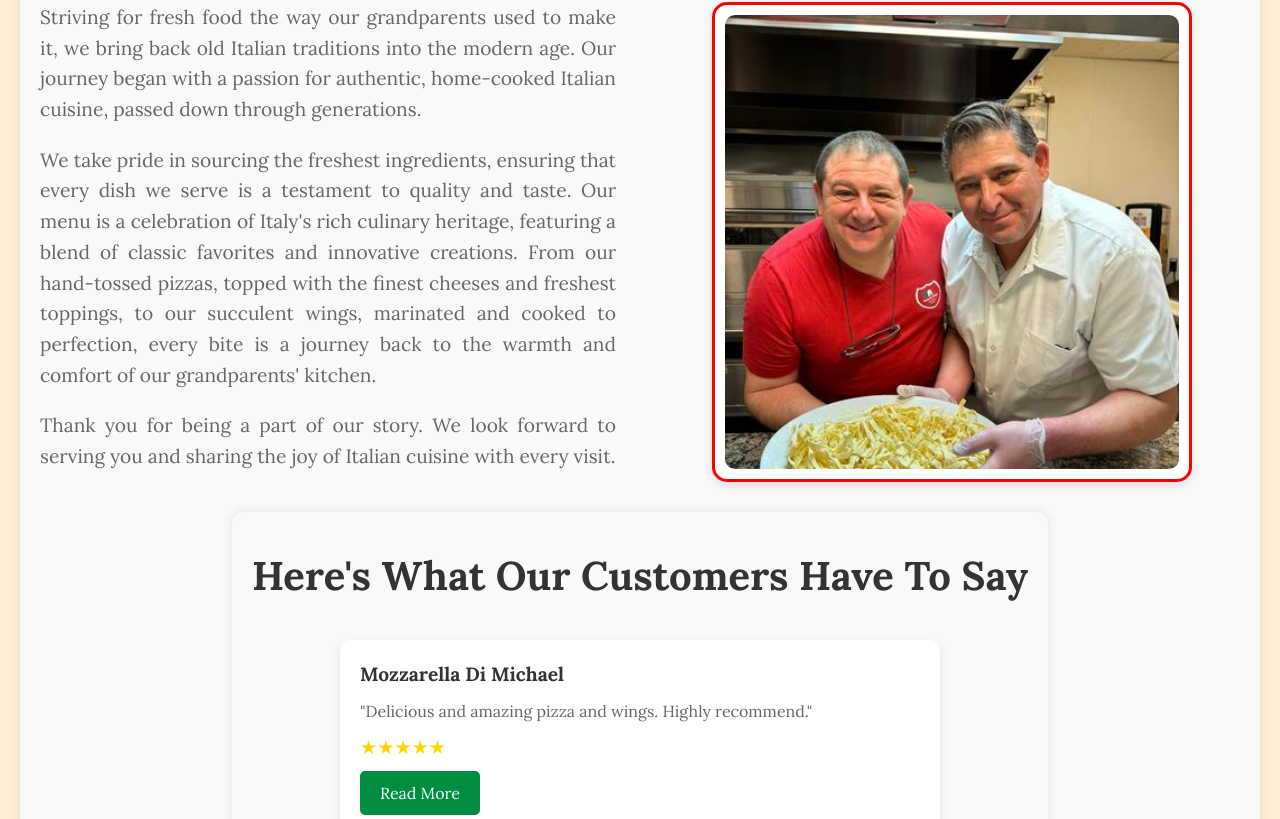
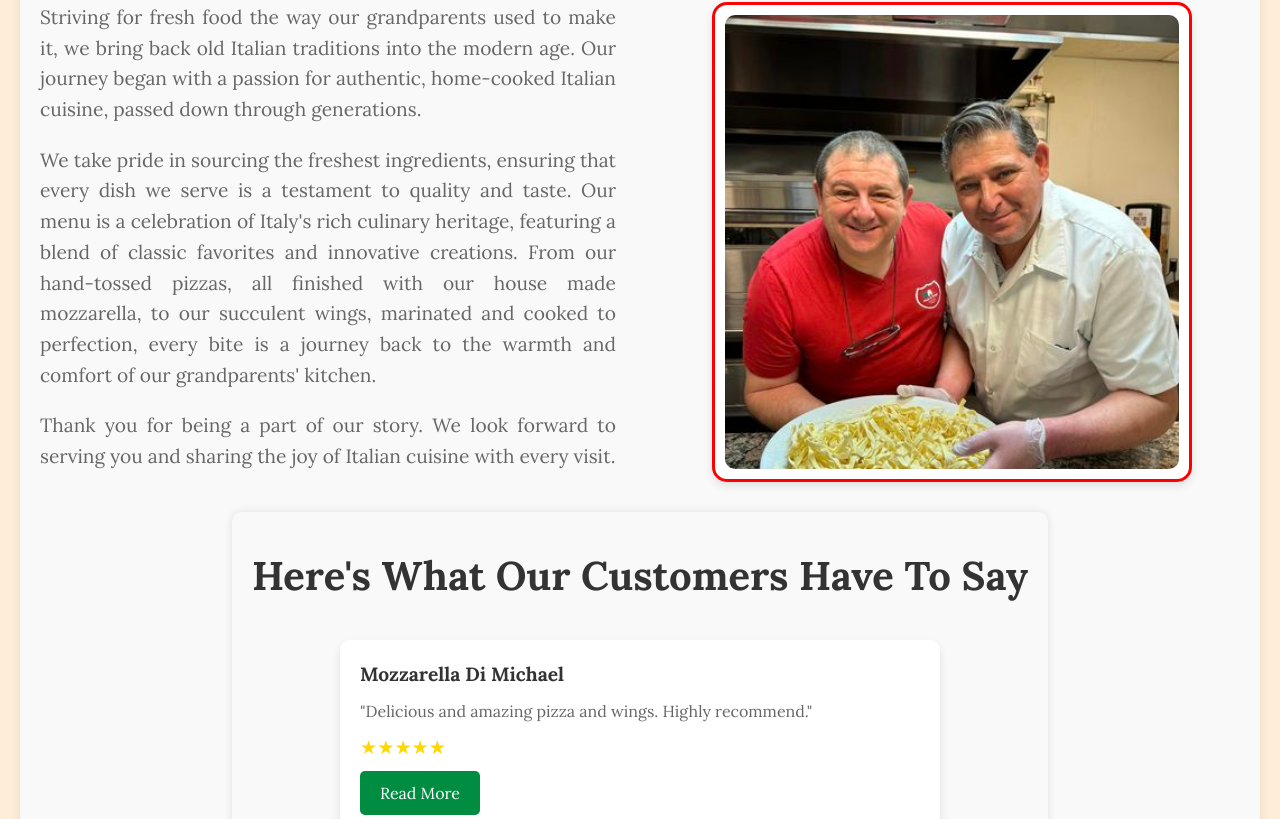
Before and after one commit to jdurham38/G-MAC-Pizza, a React (Create React App) app: page / in a window 1280 px wide. Shown: the part 641-1460 px from the top of the page. Built offline with nearby package versions, Linux system fonts and the light colour scheme.

Commit message:
update images

```diff
--- a/src/components/about/index.tsx
+++ b/src/components/about/index.tsx
@@ -12,7 +12,7 @@ export default function About() {
                         Striving for fresh food the way our grandparents used to make it, we bring back old Italian traditions into the modern age. Our journey began with a passion for authentic, home-cooked Italian cuisine, passed down through generations.
                     </p>
                     <p className={styles.aboutText}>
-                        We take pride in sourcing the freshest ingredients, ensuring that every dish we serve is a testament to quality and taste. Our menu is a celebration of Italy's rich culinary heritage, featuring a blend of classic favorites and innovative creations. From our hand-tossed pizzas, topped with the finest cheeses and freshest toppings, to our succulent wings, marinated and cooked to perfection, every bite is a journey back to the warmth and comfort of our grandparents' kitchen.
+                        We take pride in sourcing the freshest ingredients, ensuring that every dish we serve is a testament to quality and taste. Our menu is a celebration of Italy's rich culinary heritage, featuring a blend of classic favorites and innovative creations. From our hand-tossed pizzas, all finished with our house made mozzarella, to our succulent wings, marinated and cooked to perfection, every bite is a journey back to the warmth and comfort of our grandparents' kitchen.
                     </p>
 
                     <p className={styles.aboutText}>
--- a/src/components/dishes/index.tsx
+++ b/src/components/dishes/index.tsx
@@ -7,9 +7,9 @@ import nonna from './nonna.jpg';
 
 export default function Dishes() {
     const dishes = [
-        { name: 'Grandma\'s Pizza', image: gPizza },
+        { name: 'Grandma\'s Pizza', image: nonna },
         { name: 'Oven Roasted Wings', image: wings },
-        { name: 'Nonna\'s', image: nonna },
+        { name: 'Nonna\'s Pie', image: gPizza },
         { name: 'Award Winning Cheese Pizza', image: cheese },
     ];
 
```
